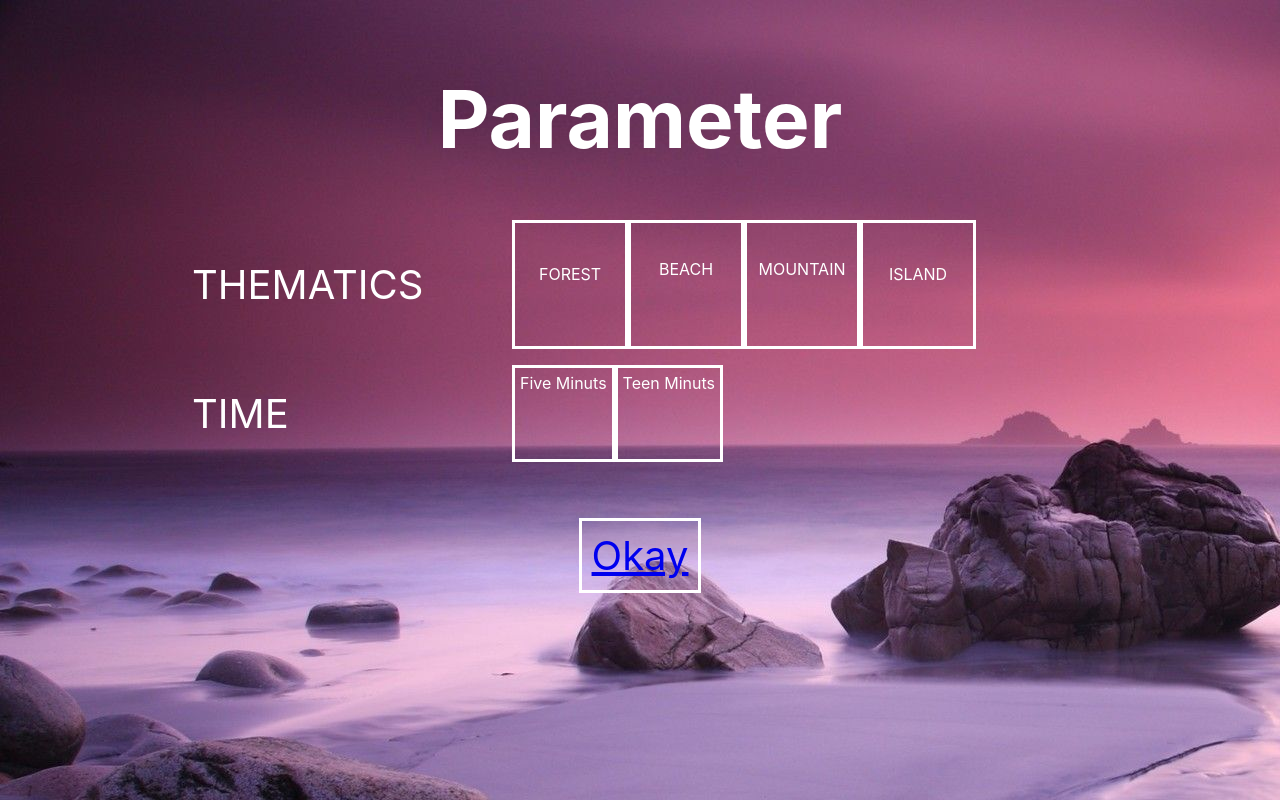
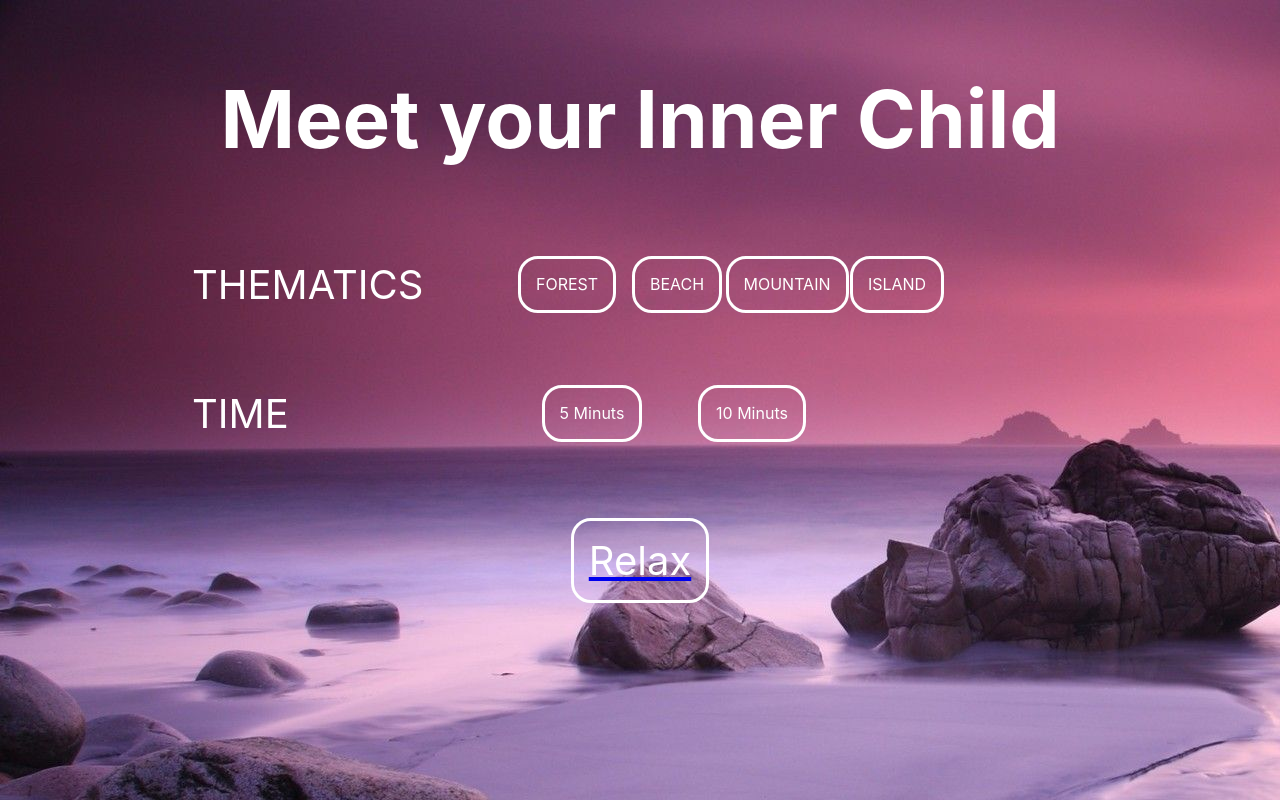
Before and after one commit to Guillaume-Kreit/Astral, a React (Create React App) app: page /YogaRoom in a window 1280 px wide. Shown: the top 800 px of the page. Built offline with nearby package versions, Linux system fonts and the light colour scheme.

Commit message:
Modification CSS YogaRoom

```diff
--- a/src/components/Start.js
+++ b/src/components/Start.js
@@ -11,15 +11,18 @@ const Start = () => {
             color : 'white',
         },
         cadre: {
+            color: 'white',
             border: '3px white solid',
-            padding : '10px',
+            padding: '15px 15px',
+            borderRadius: '20px',
+            textDecoration: 'none',
         }
         }
 
     return(
         <nav style={styles.container}>
             <Link activeClassName="active" exact to="/YogaSession">
-                <p style={styles.cadre}>Okay</p>
+                <p style={styles.cadre}>Relax</p>
             </Link>
         </nav>
     );
--- a/src/components/Title.js
+++ b/src/components/Title.js
@@ -13,7 +13,7 @@ const Title = () => {
 
     return(
         <div style={styles.container}>
-            <h1>Parameter</h1>
+            <h1>Meet your Inner Child</h1>
         </div>
     );
 
--- a/src/components/sub-Thematics/Beach.js
+++ b/src/components/sub-Thematics/Beach.js
@@ -8,11 +8,15 @@ class Beach extends React.Component {
             color : 'white',
             padding: '20px',
             width: '70px',
-            border: '3px white solid',
             padding : '20px',
         },
         cadre: {
-            textAlign: 'center'
+            textAlign: 'center',
+            color: 'white',
+            border: '3px white solid',
+            padding: '15px 15px',
+            borderRadius: '20px',
+            textDecoration: 'none',
         }
     }
 
--- a/src/components/sub-Thematics/Desert.js
+++ b/src/components/sub-Thematics/Desert.js
@@ -5,14 +5,17 @@ class Desert extends React.Component {
         container: {
             display: 'flex',
             justifyContent: 'center',
-            color : 'white',
-            border: '3px white solid',
             padding : '20px',
             width: '70px',
         },
         cadre: {
             padding : '5px',
-            textAlign: 'center'
+            textAlign: 'center',
+            color: 'white',
+            border: '3px white solid',
+            padding: '15px 15px',
+            borderRadius: '20px',
+            textDecoration: 'none',
         }
     }
 
--- a/src/components/sub-Thematics/Forest.js
+++ b/src/components/sub-Thematics/Forest.js
@@ -5,14 +5,17 @@ class Forest extends React.Component {
         container: {
             display: 'flex',
             justifyContent: 'center',
-            color : 'white',
-            border: '3px white solid',
             padding : '20px',
             width: '70px',
         },
         cadre: {
             padding : '5px',
-            textAlign: 'center'
+            textAlign: 'center',
+            color: 'white',
+            border: '3px white solid',
+            padding: '15px 15px',
+            borderRadius: '20px',
+            textDecoration: 'none',
         }
     }
 
--- a/src/components/sub-Thematics/Mountain.js
+++ b/src/components/sub-Thematics/Mountain.js
@@ -5,13 +5,16 @@ class Mountain extends React.Component {
         container: {
             display: 'flex',
             justifyContent: 'center',
-            color : 'white',
-            border: '3px white solid',
             padding : '20px',
             width: '70px',
         },
         cadre: {
-            textAlign: 'center'
+            textAlign: 'center',
+            color: 'white',
+            border: '3px white solid',
+            padding: '15px 15px',
+            borderRadius: '20px',
+            textDecoration: 'none',
         }
     }
 
--- a/src/components/sub-Timer/FiveMinuts.js
+++ b/src/components/sub-Timer/FiveMinuts.js
@@ -6,17 +6,22 @@ class FiveMinuts extends React.Component {
             display: 'flex',
             justifyContent: 'center',
             color : 'white',
+            padding : '20px',
+            width: '120px',
         },
         cadre: {
+            color: 'white',
             border: '3px white solid',
-            padding : '5px',
+            padding: '15px 15px',
+            borderRadius: '20px',
+            textDecoration: 'none',
         }
     }
 
     render () {
         return (
         <div style={this.styles.container}>
-            <p style={this.styles.cadre} >Five Minuts</p>
+            <p style={this.styles.cadre} >5 Minuts</p>
         </div>
         )
     }
--- a/src/components/sub-Timer/TenMinuts.js
+++ b/src/components/sub-Timer/TenMinuts.js
@@ -6,20 +6,25 @@ class TenMinuts extends React.Component {
             display: 'flex',
             justifyContent: 'center',
             color : 'white',
+            padding : '20px',
+            width: '120px',
         },
         cadre: {
+            color: 'white',
             border: '3px white solid',
-            padding : '5px',
+            padding: '15px 15px',
+            borderRadius: '20px',
+            textDecoration: 'none',
         }
     }
 
     render () {
         return (
         <div style={this.styles.container}>
-            <p style={this.styles.cadre} >Teen Minuts</p>
+            <p style={this.styles.cadre} >10 Minuts</p>
         </div>
         )
     }
 }
 
-export default TenMinuts
+export default TenMinuts;
```
